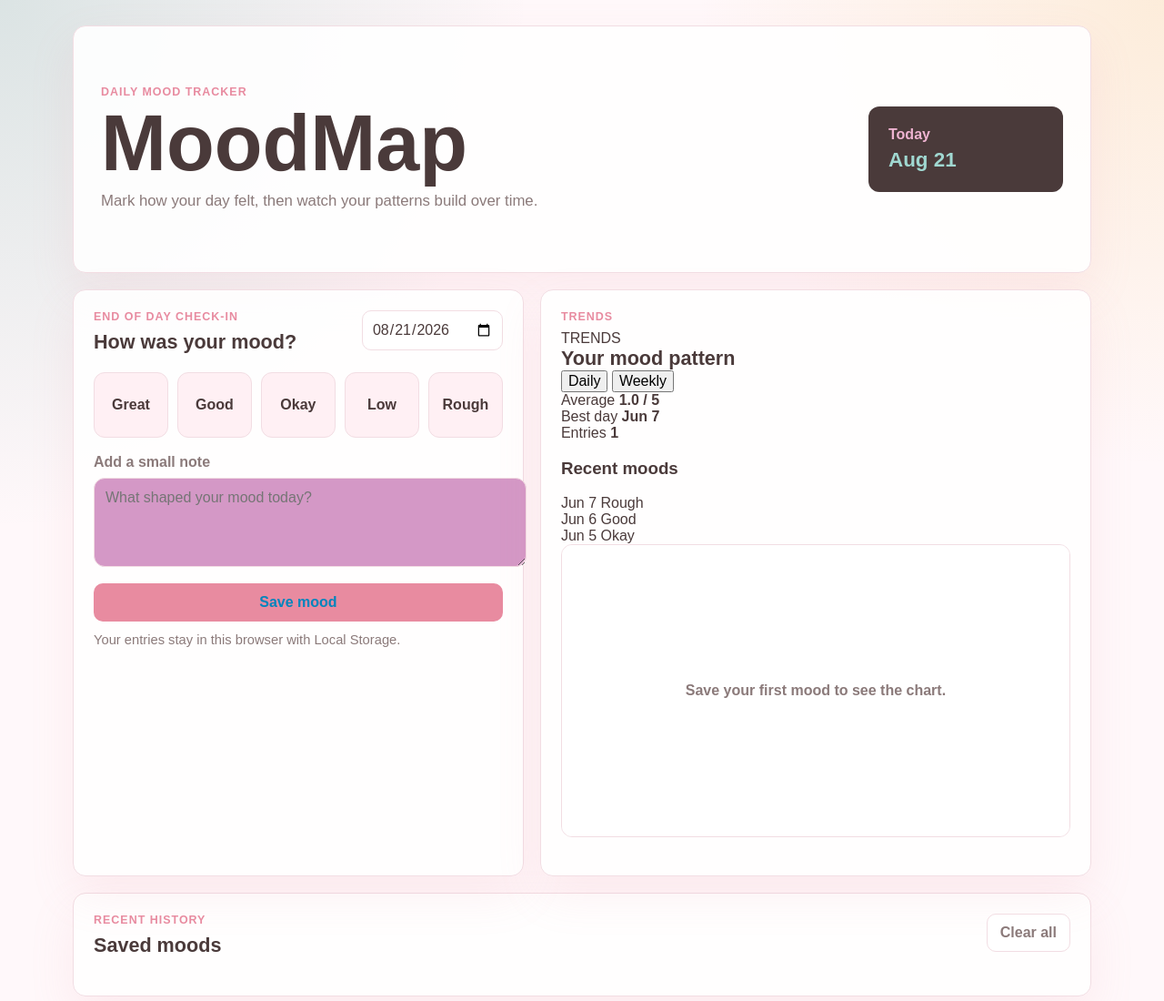
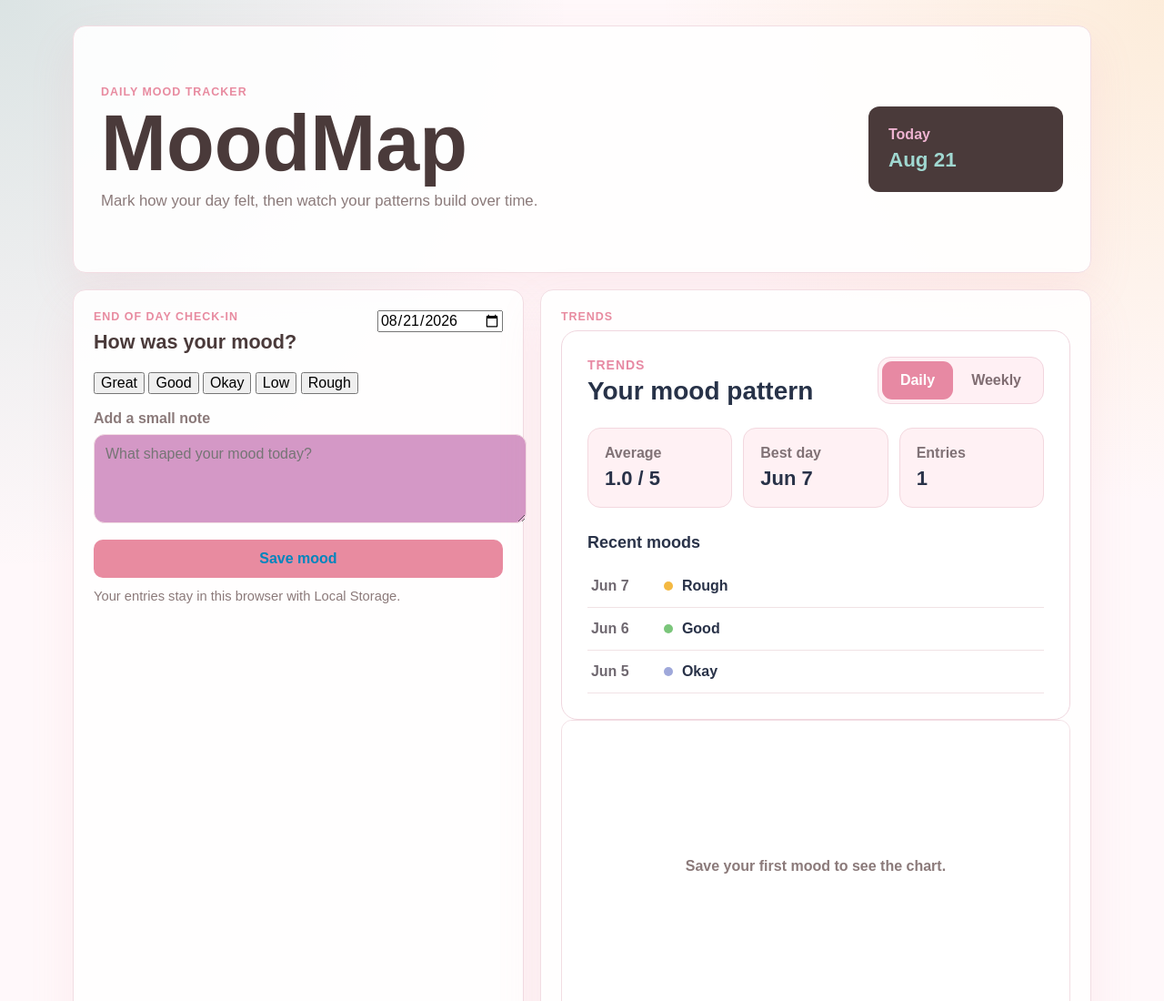
Before and after one commit to ann-aghaa/moodly, a plain HTML site: page index.html in a window 1280 px wide. Shown: the top 1100 px of the page at 91% size. Drawn offline with Linux system fonts and the light colour scheme.

Commit message:
Update styles.css

```diff
--- a/styles.css
+++ b/styles.css
@@ -161,37 +161,124 @@ h2 {
   margin-bottom: 20px;
 }
 
-#moodDate {
-  min-height: 42px;
-  border: 1px solid var(--line);
-  border-radius: 10px;
-  padding: 0 10px;
-  background: #FADACO;
-  color: var(--ink);
+.mood-pattern {
+  background: #ffffff;
+  border: 1px solid #f0d7df;
+  border-radius: 18px;
+  padding: 28px;
 }
 
-.mood-options {
-  display: grid;
-  grid-template-columns: repeat(5, 1fr);
-  gap: 10px;
+.pattern-header {
+  display: flex;
+  justify-content: space-between;
+  align-items: flex-start;
+  margin-bottom: 24px;
 }
 
-.mood-button {
-  min-height: 72px;
-  border: 1px solid var(--line);
-  border-radius: 12px;
-  background: var(--soft);
-  color: var(--ink);
-  font-weight: 800;
-  transition: 0.18s ease;
+.section-label {
+  color: #e789a3;
+  font-size: 14px;
+  font-weight: 700;
+  letter-spacing: 1px;
 }
 
-.mood-button:hover,
-.mood-button.selected {
-  transform: translateY(-3px);
-  border-color: var(--accent);
-  background: #7OCEEB;
-  box-shadow: 0 12px 24px rgba(32, 121, 111, 0.14);
+.pattern-header h2 {
+  margin: 4px 0 0;
+  color: #273248;
+  font-size: 28px;
+}
+
+.toggle {
+  display: flex;
+  background: #fff0f4;
+  border: 1px solid #f2d5de;
+  border-radius: 14px;
+  padding: 4px;
+}
+
+.toggle button {
+  border: none;
+  background: transparent;
+  padding: 12px 20px;
+  border-radius: 11px;
+  color: #806d72;
+  font-size: 16px;
+  font-weight: 700;
+  cursor: pointer;
+}
+
+.toggle button.active {
+  background: #e789a3;
+  color: white;
+}
+
+.mood-stats {
+  display: grid;
+  grid-template-columns: repeat(3, 1fr);
+  gap: 12px;
+  margin-bottom: 28px;
+}
+
+.stat-card {
+  background: #fff1f4;
+  border: 1px solid #f3d8df;
+  border-radius: 14px;
+  padding: 18px;
+}
+
+.stat-card span {
+  display: block;
+  color: #807276;
+  font-weight: 600;
+  margin-bottom: 6px;
+}
+
+.stat-card strong {
+  color: #293248;
+  font-size: 22px;
+}
+
+.recent-moods h3 {
+  margin: 0 0 14px;
+  color: #293248;
+  font-size: 18px;
+}
+
+.mood-row {
+  display: flex;
+  align-items: center;
+  gap: 10px;
+  padding: 14px 4px;
+  border-bottom: 1px solid #f1e2e5;
+}
+
+.mood-date {
+  width: 70px;
+  color: #6f6870;
+  font-weight: 600;
+}
+
+.mood-dot {
+  width: 10px;
+  height: 10px;
+  border-radius: 50%;
+}
+
+.mood-name {
+  color: #293248;
+  font-weight: 700;
+}
+
+.rough {
+  background: #f4b942;
+}
+
+.good {
+  background: #7bc67b;
+}
+
+.okay {
+  background: #9fa8da;
 }
 
 .note-label {
```
